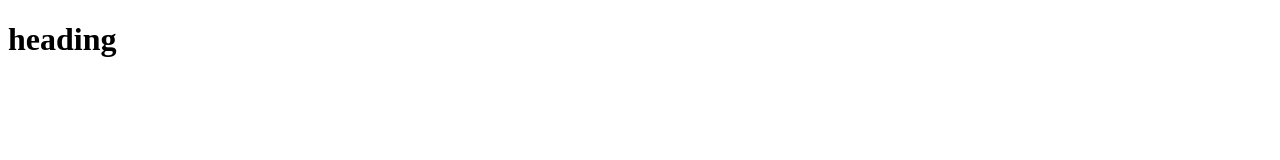
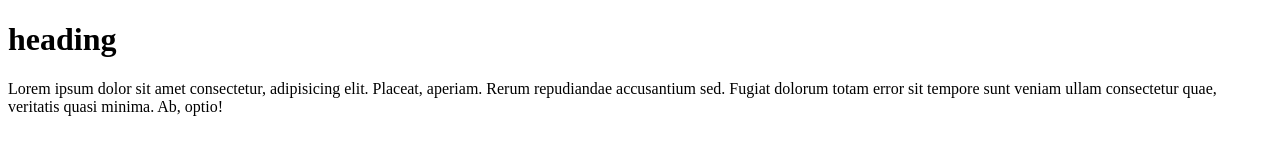
Before and after one commit to avneetsng/test-rep, a plain HTML site: page index.html in a window 1280 px wide. Drawn offline with Linux system fonts and the light colour scheme.

Commit message:
2nd commit

```diff
--- a/index.html
+++ b/index.html
@@ -8,5 +8,6 @@
 </head>
 <body>
     <h1>heading</h1>
+    <p>Lorem ipsum dolor sit amet consectetur, adipisicing elit. Placeat, aperiam. Rerum repudiandae accusantium sed. Fugiat dolorum totam error sit tempore sunt veniam ullam consectetur quae, veritatis quasi minima. Ab, optio!</p>
 </body>
 </html>
```
